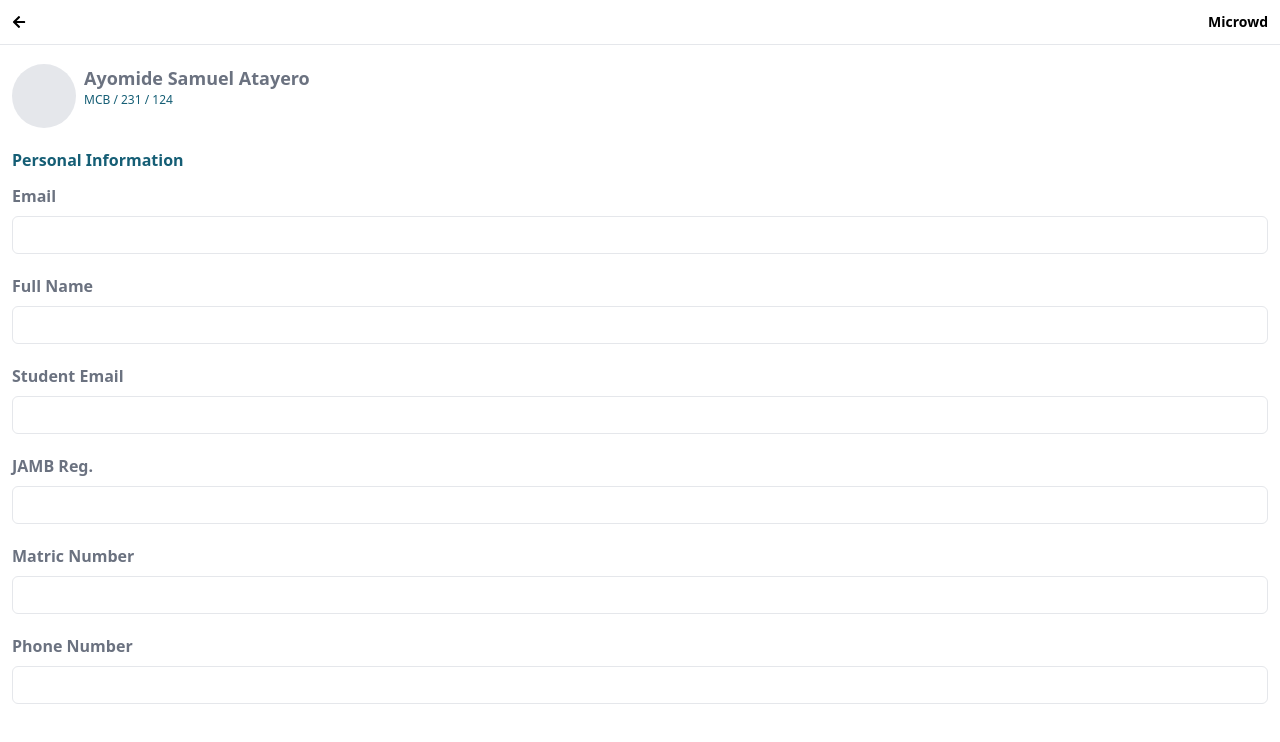
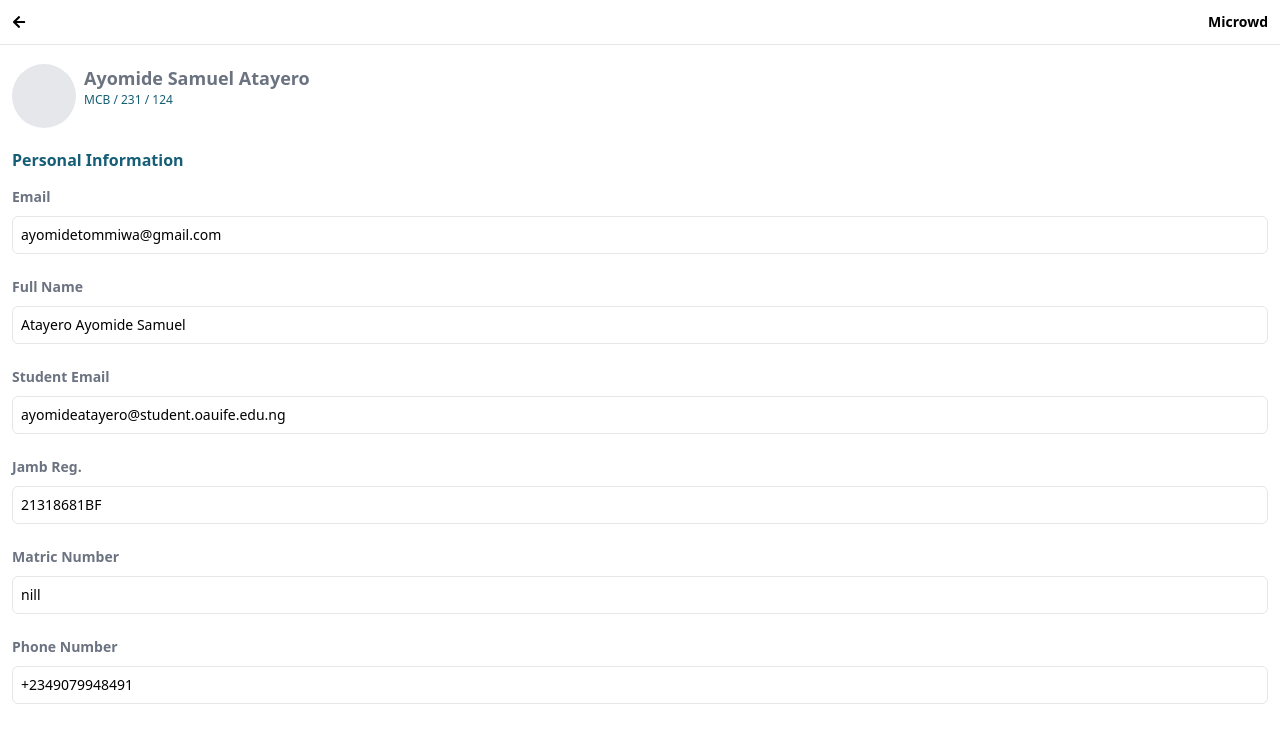
Before and after one commit to Lensatom/microwd, a React (Create React App) app: page /profile in a window 1280 px wide. Shown: the top 742 px of the page. Built offline with nearby package versions, Linux system fonts and the light colour scheme.

Commit message:
Worked on the UX in the profile page

```diff
--- a/src/pages/Login.js
+++ b/src/pages/Login.js
@@ -11,9 +11,9 @@ const Login = () => {
 
   return (
     <div className='flex flex-col w-full h-screen justify-between pb-5 px-3'>
-      <div className='w-full flex justify-between items-center py-3 border-b'>
-        <p> Logo </p>
-        <p> Microwd </p>
+      <div className='w-full flex justify-between items-center py-3 border-b text-gray-900'>
+        <p> Login </p>
+        <p className='font-semibold'> Microwd </p>
       </div>
       <div className='flex flex-col'>
         <p className="text-3xl mt-1 font-semibold text-cyan-800"> I'M <br /> PRESENT </p>
--- a/src/pages/Profile.js
+++ b/src/pages/Profile.js
@@ -1,38 +1,71 @@
 import { Field, Form, Formik } from 'formik'
-import React, { useState } from 'react'
+import React, { useEffect, useState } from 'react'
+import { FaCheck } from 'react-icons/fa'
 import { NavLink } from 'react-router-dom'
 import { AdminHeader, PageName } from '../components'
 
 const Profile = () => {
 
-  const [darkMode, setDarkMode] = useState()
-  const fields = [
-    {
-      label: "Email",
-      name: "email"
-    },
-    {
-      label: "Full Name",
-      name: "name"
-    },
-    {
-      label: "Student Email",
-      name: "student"
-    },
-    {
-      label: "JAMB Reg.",
-      name: "jamb"
-    },
-    {
-      label: "Matric Number",
-      name: "matric"
-    },
-    {
-      label: "Phone Number",
-      name: "phone"
+  const initialValues = {
+    email: 'ayomidetommiwa@gmail.com',
+    name: 'Atayero Ayomide Samuel',
+    student: 'ayomideatayero@student.oauife.edu.ng',
+    jamb: '21318681BF',
+    matric: 'nill',
+    phone: '+2349079948491'
+  }
+
+  const [email, setEmail] = useState(initialValues['email'])
+  const [name, setName] = useState(initialValues['name'])
+  const [student, setStudent] = useState(initialValues['student'])
+  const [jamb, setJamb] = useState(initialValues['jamb'])
+  const [matric, setMatric] = useState(initialValues['matric'])
+  const [phone, setPhone] = useState(initialValues['phone'])
+
+  useEffect(() => {
+    const variables = {
+      email,
+      name,
+      student,
+      jamb,
+      matric,
+      phone
     }
-  ]
-  const initialValues = {}
+    const keys = Object.keys(variables);
+    for(let i = 0; i < keys.length; i++) {
+      const checker = document.getElementById(`${keys[i]}c`);
+      if (variables[keys[i]] !== initialValues[keys[i]]) {
+        checker.className = 'block text-blue-800';
+      } else {
+        checker.className = "hidden";
+      }
+    }
+  }, [email, name, phone, matric, student, jamb])
+
+  const checkChange = (id, e) => {
+    switch (id) {
+      case "email":
+        setEmail(e.target.value);
+        break;
+      case "name":
+        setName(e.target.value);
+        break;
+      case "student":
+        setStudent(e.target.value);
+        break;
+      case "jamb":
+        setJamb(e.target.value);
+        break;
+      case "matric":
+        setMatric(e.target.value);
+        break;
+      case "phone":
+        setPhone(e.target.value);
+        break;
+      default:
+        break;
+    }
+  }
 
   return (
     <div className='flex flex-col px-3'>
@@ -48,25 +81,86 @@ const Profile = () => {
       </div>
       <div className='mt-5'>
         <PageName name="Personal Information" />
-        <Formik
-          initialValues={initialValues}
-          onSubmit={() => {}}
-        >
-          <Form className='mt-3'>
-            {fields.map(field => {
-              return (
-                <React.Fragment key={field.name}>
-                  <label className='text-gray-500 font-semibold'> {field.label} </label>
-                  <Field
-                    id={field.name}
-                    name={field.name}
-                    className="w-full rounded-md text-sm border-1 p-2 mt-2 mb-5"
-                  />
-                </React.Fragment>
-              )
-            })}
-          </Form>
-        </Formik>
+        <form className='mt-3'>
+          <label className='text-gray-500 font-semibold text-sm'> Email </label>
+          <div className="w-full rounded-md text-sm border-1 p-2 mt-2 mb-5 flex items-center justify-between">
+            <input
+              id='email'
+              name='email'
+              className='w-3/4 outline-none'
+              value={email}
+              onChange={(e) => checkChange('email', e)}
+            />
+            <div id="emailc" className='hidden'>
+              <FaCheck />
+            </div>
+          </div>
+          <label className='text-gray-500 font-semibold text-sm'> Full Name </label>
+          <div className="w-full rounded-md text-sm border-1 p-2 mt-2 mb-5 flex items-center justify-between">
+            <input
+              id='name'
+              name='name'
+              className='w-3/4 outline-none'
+              value={name}
+              onChange={(e) => checkChange('name', e)}
+            />
+            <div id="namec" className='hidden'>
+              <FaCheck />
+            </div>
+          </div>
+          <label className='text-gray-500 font-semibold text-sm'> Student Email </label>
+          <div className="w-full rounded-md text-sm border-1 p-2 mt-2 mb-5 flex items-center justify-between">
+            <input
+              id='student'
+              name='student'
+              className='w-3/4 outline-none'
+              value={student}
+              onChange={(e) => checkChange('student', e)}
+            />
+            <div id="studentc" className='hidden'>
+              <FaCheck />
+            </div>
+          </div>
+          <label className='text-gray-500 font-semibold text-sm'> Jamb Reg. </label>
+          <div className="w-full rounded-md text-sm border-1 p-2 mt-2 mb-5 flex items-center justify-between">
+            <input
+              id='jamb'
+              name='jamb'
+              className='w-3/4 outline-none'
+              value={jamb}
+              onChange={(e) => checkChange('jamb', e)}
+            />
+            <div id="jambc" className='hidden'>
+              <FaCheck />
+            </div>
+          </div>
+          <label className='text-gray-500 font-semibold text-sm'> Matric Number </label>
+          <div className="w-full rounded-md text-sm border-1 p-2 mt-2 mb-5 flex items-center justify-between">
+            <input
+              id='matric'
+              name='matric'
+              className='w-3/4 outline-none'
+              value={matric}
+              onChange={(e) => checkChange('matric', e)}
+            />
+            <div id="matricc" className='hidden'>
+              <FaCheck />
+            </div>
+          </div>
+          <label className='text-gray-500 font-semibold text-sm'> Phone Number </label>
+          <div className="w-full rounded-md text-sm border-1 p-2 mt-2 mb-5 flex items-center justify-between">
+            <input
+              id='phone'
+              name='phone'
+              className='w-3/4 outline-none'
+              value={phone}
+              onChange={(e) => checkChange('phone', e)}
+            />
+            <div id="phonec" className='hidden'>
+              <FaCheck />
+            </div>
+          </div>
+        </form>
       </div>
     </div>
   )
```
